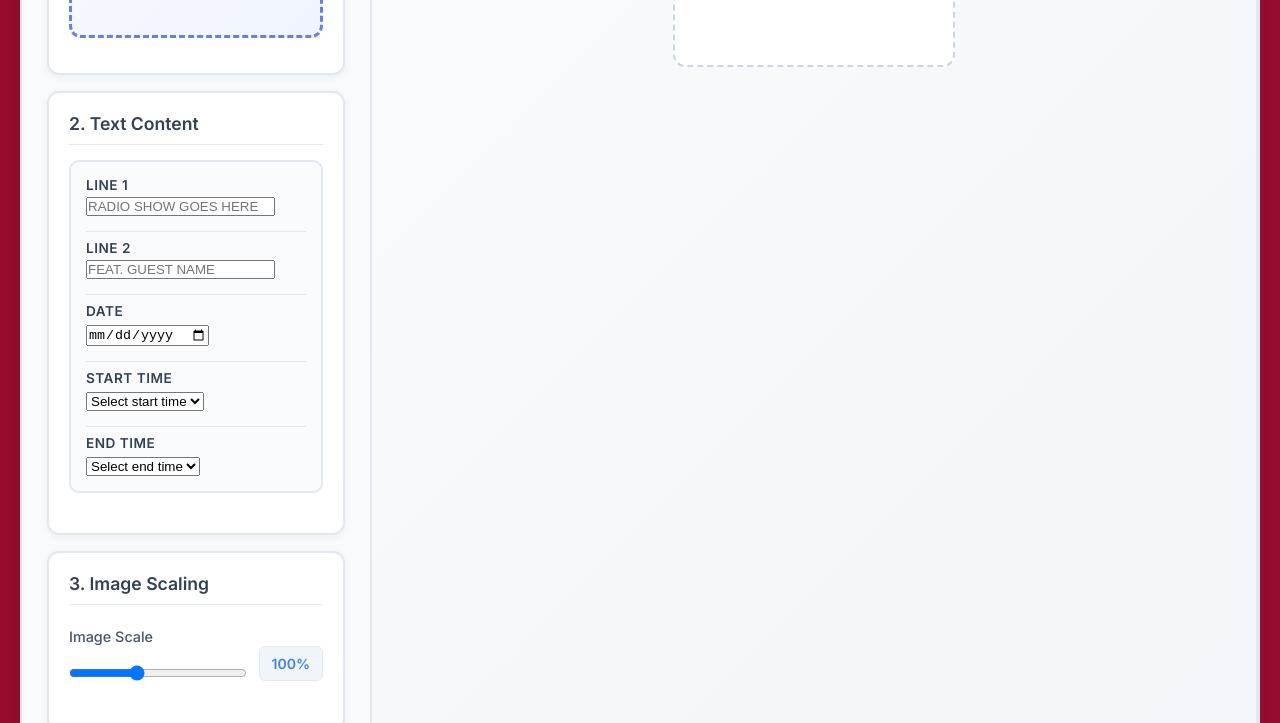
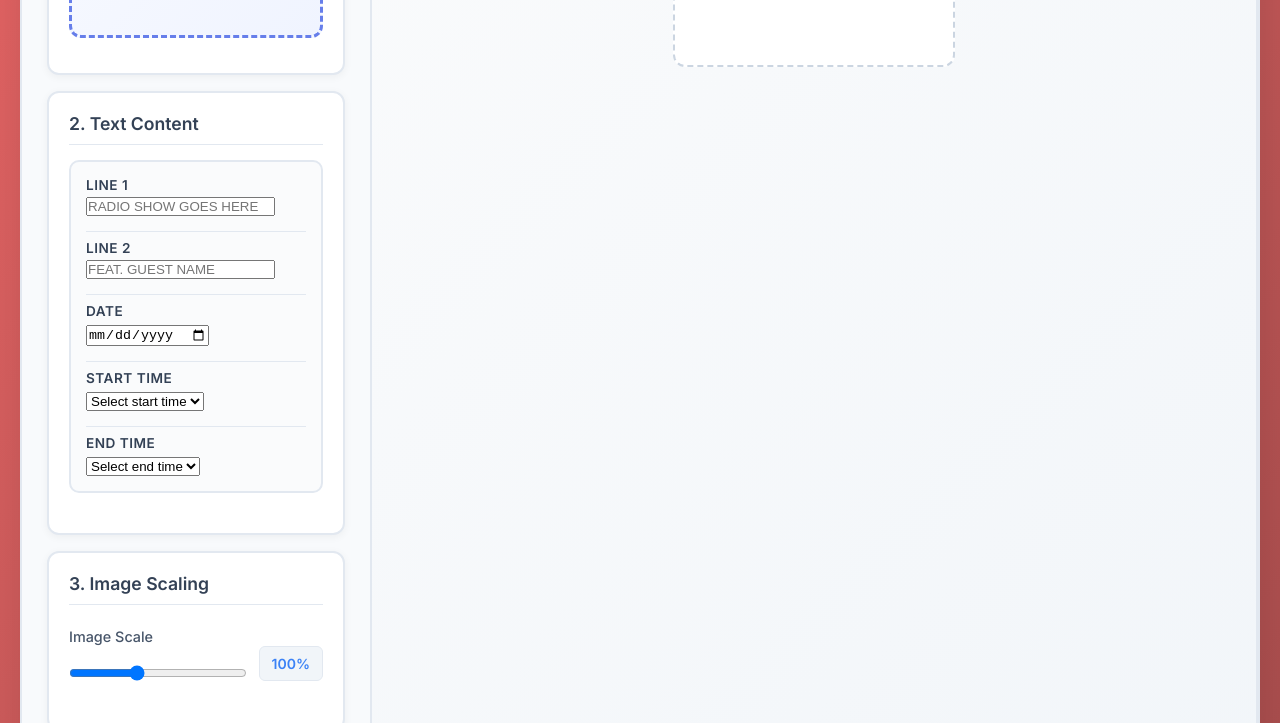
Before and after one commit to giantflags/vers-libre-editor, a plain HTML site: page index.html in a window 1280 px wide. Shown: the part 369-1092 px from the top of the page. Drawn offline with Linux system fonts and the light colour scheme.

Commit message:
Brieffixed stuff

```diff
--- a/style.css
+++ b/style.css
@@ -18,7 +18,7 @@
 
 body {
     font-family: 'Inter', sans-serif;
-    background: #9a0d2f;  /* ← NEW SOLID COLOR */
+    background: linear-gradient(135deg, #ea6666 0%, #a24b4b 100%);
     min-height: 100vh;
     color: #333;
     overflow-x: hidden;
```
